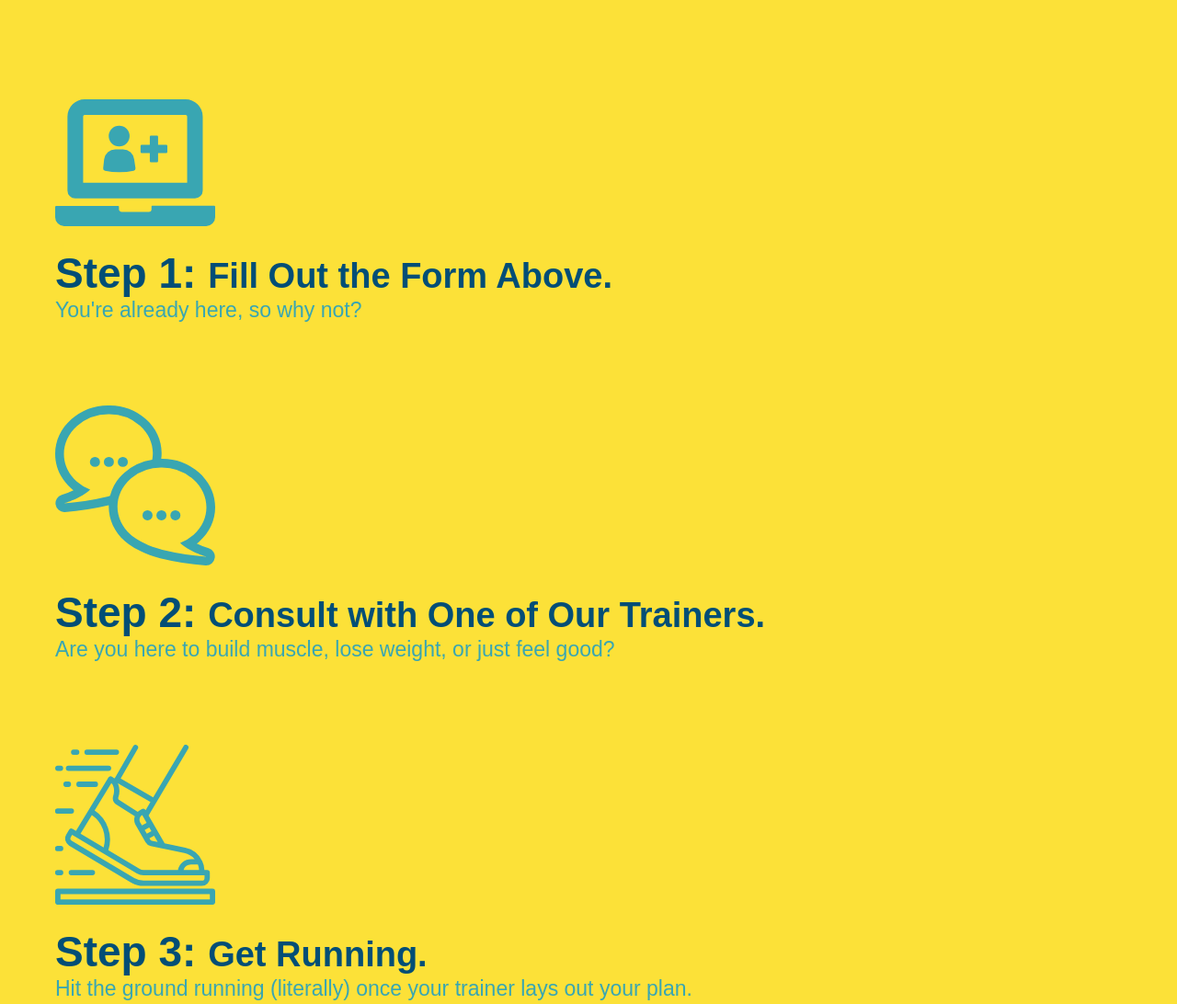
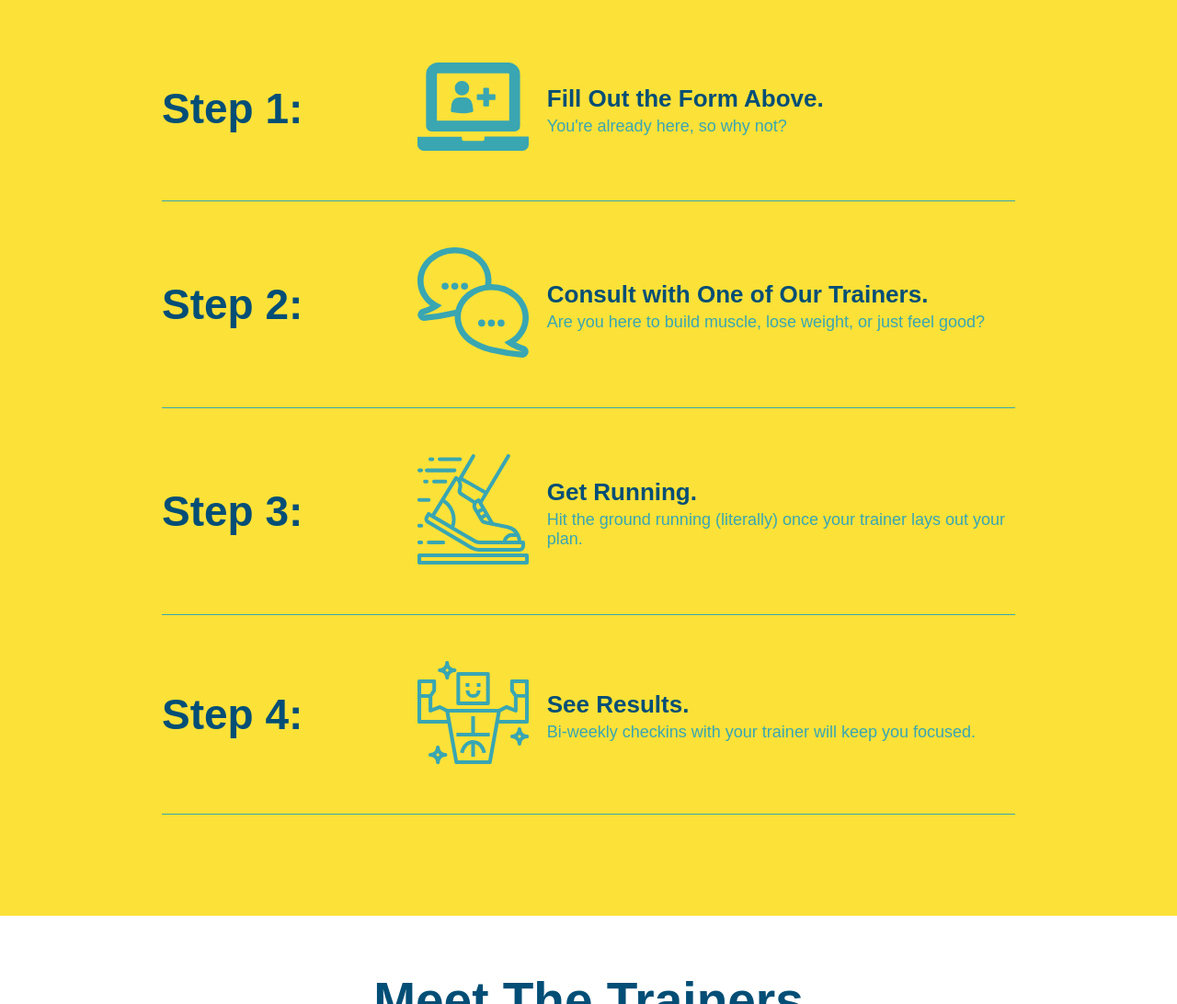
Before and after one commit to JJP512/run-buddy, a plain HTML site: page index.html in a window 1280 px wide. Shown: the part 1260-2352 px from the top of the page at 92% size. Drawn offline with Linux system fonts and the light colour scheme.

Commit message:
add flexbox to the steps

```diff
--- a/assets/css/style.css
+++ b/assets/css/style.css
@@ -166,28 +166,52 @@ section {
     background: #fce138;
 }
 
-.steps div {
-    margin-bottom: 80px;
+.step {
+    margin: 50px auto;
+    padding-bottom: 50px;
+    width: 80%;
+    border-bottom: 1px solid #39a6b2;
+    display: flex;
+    flex-wrap: wrap;
+    align-items: center;
+    justify-content: space-between;
 }
 
-.steps img {
-    width: 15%;
-    margin: 10px 0;
+.step h3 {
+    color: #024e76;
+    font-size: 46px;
+    flex: 1 30%;
 }
 
-.steps h3 {
-    color: #024e76;
-    font-size: 46px;
-    margin-top: 10px;
+.step-info {
+    flex: 2 70%;
+    display: flex;
+    flex-wrap: wrap;
+    align-items: center;
 }
 
-.steps span {
-    font-size: 38px;
+.step-img {
+    flex: 1 12%;
+    margin-right: 20px;
 }
 
-.steps p {
+.step-img img {
+    max-width: 100%;
+}
+
+.step-text {
+    flex: 12;
+}
+
+.step-text p {
     color:#39a6b2;
-    font-size: 23px;
+    font-size: 18px;
+}
+
+.step-text h4 {
+    font-size: 26px;
+    line-height: 1.5;
+    color: #024e76;
 }
 
 .primary-border {
--- a/index.html
+++ b/index.html
@@ -110,35 +110,60 @@
                 <h2 class="section-title secondary-border">What You Do</h2>
             </div>
 
-            <div>
-                <img src="./assets/images/step-1.svg" alt="">
+            <div class="step">
+                <h3>Step 1:</h3>
 
-                <h3>Step 1: <span>Fill Out the Form Above.</span></h3>
-
-                <p>You're already here, so why not?</p>
+                <div class="step-info">
+                    <div class="step-img">
+                        <img src="./assets/images/step-1.svg" alt="">
+                    </div>
+                    <div class="step-text">
+                        <h4>Fill Out the Form Above.</h4>
+                        <p>You're already here, so why not?</p>
+                    </div>
+                </div>
             </div>
 
-            <div>
-                <img src="./assets/images/step-2.svg" alt="">
+            <div class="step">
+                <h3>Step 2:</h3>
 
-                <h3>Step 2: <span>Consult with One of Our Trainers.</span></h3>
-
-                <p>Are you here to build muscle, lose weight, or just feel good?</p>
+                <div class="step-info">
+                    <div class="step-img">
+                        <img src="./assets/images/step-2.svg" alt="">
+                    </div>
+                    <div class="step-text">
+                        <h4>Consult with One of Our Trainers.</h4>
+                        <p>Are you here to build muscle, lose weight, or just feel good?</p>
+                    </div>
+                </div>
             </div>
 
-            <div>
-                <img src="./assets/images/step-3.svg" alt="">
+            <div class="step">
+                <h3>Step 3:</h3>
 
-                <h3>Step 3: <span>Get Running.</span></h3>
-
-                <p>Hit the ground running (literally) once your trainer lays out your plan.</p>
+                <div class="step-info">
+                    <div class="step-img">
+                        <img src="./assets/images/step-3.svg" alt="">
+                    </div>
+                    <div class="step-text">
+                        <h4>Get Running.</h4>
+                        <p>Hit the ground running (literally) once your trainer lays out your plan.</p>
+                    </div>
+                </div>
             </div>
 
-            <div>
-                <img src="./assets/images/step-4.svg" alt="">
-                <h3>Step 4: <span>See Results.</span></h3>
+            <div class="step">
+                <h3>Step 4:</h3>
 
-                <p>Bi-weekly checkins with your trainer will keep you focused.</p>
+                <div class="step-info">
+                    <div class="step-img">
+                        <img src="./assets/images/step-4.svg" alt="">
+                    </div>
+                    <div class="step-text">
+                        <h4>See Results.</h4>
+                        <p>Bi-weekly checkins with your trainer will keep you focused.</p>
+                    </div>
+                </div>
             </div>
         </section>
 
```
